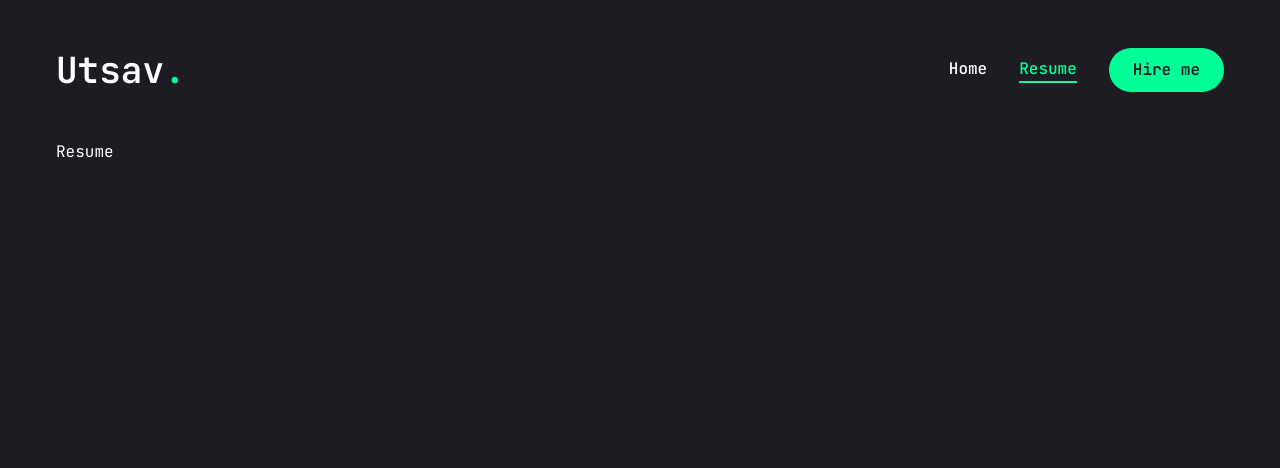
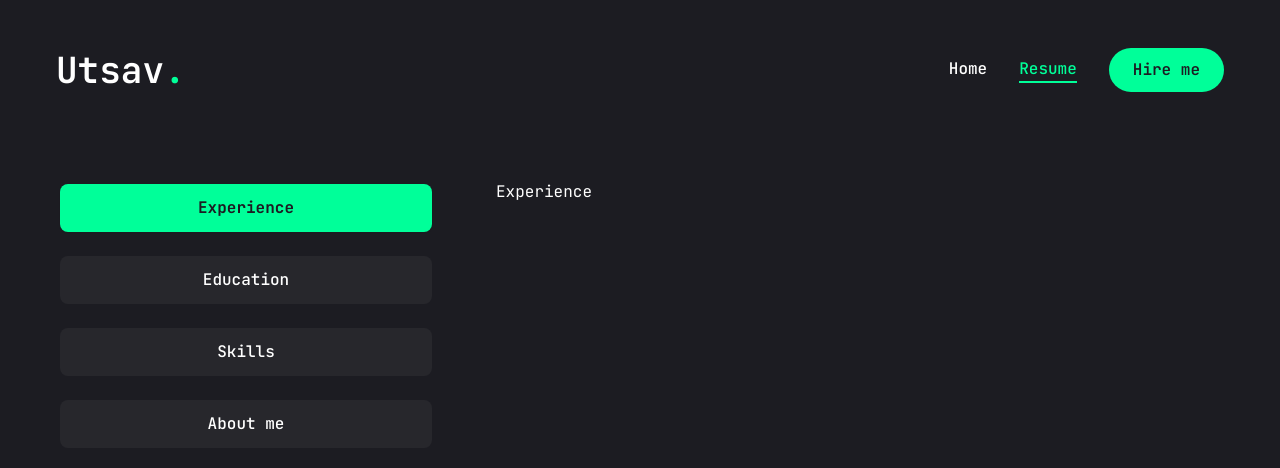
Before and after one commit to utsavbaral007/portfolio, a Next.js app: page /resume in a window 1280 px wide. Shown: the top 468 px of the page. Built offline with nearby package versions, Linux system fonts and the light colour scheme.

Commit message:
resume page initialized

```diff
--- a/src/app/layout.jsx
+++ b/src/app/layout.jsx
@@ -10,6 +10,7 @@
   subsets: ["latin"],
   weight: ["100", "200", "300", "400", "500", "600", "700", "800"],
   variable: "--font-JetbrainsMono",
+  display: "swap",
 });
 
 export const metadata = {
--- a/src/app/resume/page.jsx
+++ b/src/app/resume/page.jsx
@@ -3,6 +3,16 @@
 
 import { FaHtml5, FaCss3, FaJs, FaReact } from "react-icons/fa";
 import { SiTailwindcss, SiNextdotjs } from "react-icons/si";
+
+import { Tabs, TabsContent, TabsList, TabsTrigger } from "@/components/ui/tabs";
+import {
+  Tooltip,
+  TooltipContent,
+  TooltipProvider,
+  TooltipTrigger,
+} from "@/components/ui/tooltip";
+import { ScrollArea } from "@/components/ui/scroll-area";
+import { motion } from "framer-motion";
 
 const about = {
   title: "About me",
@@ -34,11 +44,105 @@
       position: "Software Developer",
       duration: "Jun 2021 - Oct 2021",
     },
+    {
+      company: "Learngaroo",
+      position: "Web Developer",
+      duration: "Jun 2021 - Oct 2021",
+    },
+  ],
+};
+
+const education = {
+  title: "My education",
+  description:
+    "Lorem ipsum dolor sit amet consectetur adipisicing elit. Illum, corporis.",
+  items: [
+    {
+      institution:
+        "Central Department of Computer Science and Information Technology",
+      degree: "Masters",
+      duration: "Jun 2021 - Oct 2021",
+    },
+    {
+      institution: "Himalaya College of Engineering",
+      degree: "Bachelors",
+      duration: "Jun 2021 - Oct 2021",
+    },
+  ],
+};
+
+const skills = {
+  title: "My skills",
+  description:
+    "Lorem ipsum dolor sit amet consectetur adipisicing elit. Illum, corporis.",
+  skillsList: [
+    {
+      icon: <FaHtml5 />,
+      name: "HTML 5",
+    },
+    {
+      icon: <FaCss3 />,
+      name: "CSS 3",
+    },
+    {
+      icon: <FaJs />,
+      name: "JavaScript",
+    },
+    {
+      icon: <FaReact />,
+      name: "React.js",
+    },
+    {
+      icon: <SiNextdotjs />,
+      name: "Next.js",
+    },
+    {
+      icon: <SiTailwindcss />,
+      name: "Tailwind CSS",
+    },
   ],
 };
 
 const Resume = () => {
-  return <div className="container mx-auto">Resume</div>;
+  return (
+    <motion.div
+      initial={{ opacity: 0 }}
+      animate={{
+        opacity: 1,
+        transition: { delay: 2.4, duration: 0.4, ease: "easeIn" },
+      }}
+      className="min-h-[80vh] flex items-center justify-center py-12 xl:py-0"
+    >
+      <div className="container mx-auto">
+        <Tabs
+          defaultValue="experience"
+          className="flex flex-col xl:flex-row gap-[60px]"
+        >
+          <TabsList className="flex flex-col w-full max-w-[380px] mx-auto xl:mx-0 gap-6">
+            <TabsTrigger value="experience">Experience</TabsTrigger>
+            <TabsTrigger value="education">Education</TabsTrigger>
+            <TabsTrigger value="skills">Skills</TabsTrigger>
+            <TabsTrigger value="about">About me</TabsTrigger>
+          </TabsList>
+
+          <div className="min-h-[70vh] w-full">
+            <TabsContent value="experience" className="w-full">
+              Experience
+            </TabsContent>
+            <TabsContent value="education" className="w-full">
+              Education
+            </TabsContent>
+            <TabsContent value="skills" className="w-full">
+              Skills
+            </TabsContent>
+            <TabsContent value="about" className="w-full">
+              About me
+            </TabsContent>
+          </div>
+        </Tabs>
+      </div>
+    </motion.div>
+  );
 };
 
 export default Resume;
--- a/src/components/ui/tabs.jsx
+++ b/src/components/ui/tabs.jsx
@@ -1,43 +1,42 @@
-"use client"
+"use client";
 
-import * as React from "react"
-import * as TabsPrimitive from "@radix-ui/react-tabs"
+import * as React from "react";
+import * as TabsPrimitive from "@radix-ui/react-tabs";
 
-import { cn } from "@/lib/utils"
+import { cn } from "@/lib/utils";
 
-const Tabs = TabsPrimitive.Root
+const Tabs = TabsPrimitive.Root;
 
 const TabsList = React.forwardRef(({ className, ...props }, ref) => (
   <TabsPrimitive.List
     ref={ref}
-    className={cn(
-      "inline-flex h-10 items-center justify-center rounded-md bg-slate-100 p-1 text-slate-500 dark:bg-slate-800 dark:text-slate-400",
-      className
-    )}
-    {...props} />
-))
-TabsList.displayName = TabsPrimitive.List.displayName
+    className={cn("inline-flex h-auto rounded-md p-1 text-primary", className)}
+    {...props}
+  />
+));
+TabsList.displayName = TabsPrimitive.List.displayName;
 
 const TabsTrigger = React.forwardRef(({ className, ...props }, ref) => (
   <TabsPrimitive.Trigger
     ref={ref}
     className={cn(
-      "inline-flex items-center justify-center whitespace-nowrap rounded-sm px-3 py-1.5 text-sm font-medium ring-offset-white transition-all focus-visible:outline-none focus-visible:ring-2 focus-visible:ring-slate-950 focus-visible:ring-offset-2 disabled:pointer-events-none disabled:opacity-50 data-[state=active]:bg-white data-[state=active]:text-slate-950 data-[state=active]:shadow-sm dark:ring-offset-slate-950 dark:focus-visible:ring-slate-300 dark:data-[state=active]:bg-slate-950 dark:data-[state=active]:text-slate-50",
-      className
+      "inline-flex items-center w-full bg-[#27272c] justify-center whitespace-nowrap text-white rounded-lg p-3 text-base font-medium ring-offset-white transition-all disabled:pointer-events-none disabled:opacity-50 data-[state=active]:bg-accent data-[state=active]:text-primary data-[state=active]:font-bold data-[state=active]:shadow-sm"
     )}
-    {...props} />
-))
-TabsTrigger.displayName = TabsPrimitive.Trigger.displayName
+    {...props}
+  />
+));
+TabsTrigger.displayName = TabsPrimitive.Trigger.displayName;
 
 const TabsContent = React.forwardRef(({ className, ...props }, ref) => (
   <TabsPrimitive.Content
     ref={ref}
     className={cn(
-      "mt-2 ring-offset-white focus-visible:outline-none focus-visible:ring-2 focus-visible:ring-slate-950 focus-visible:ring-offset-2 dark:ring-offset-slate-950 dark:focus-visible:ring-slate-300",
+      "min-h-[480px] ring-offset-white focus-visible:outline-none focus-visible:ring-2 focus-visible:ring-slate-950 focus-visible:ring-offset-2 dark:ring-offset-slate-950 dark:focus-visible:ring-slate-300",
       className
     )}
-    {...props} />
-))
-TabsContent.displayName = TabsPrimitive.Content.displayName
+    {...props}
+  />
+));
+TabsContent.displayName = TabsPrimitive.Content.displayName;
 
-export { Tabs, TabsList, TabsTrigger, TabsContent }
+export { Tabs, TabsList, TabsTrigger, TabsContent };
```
